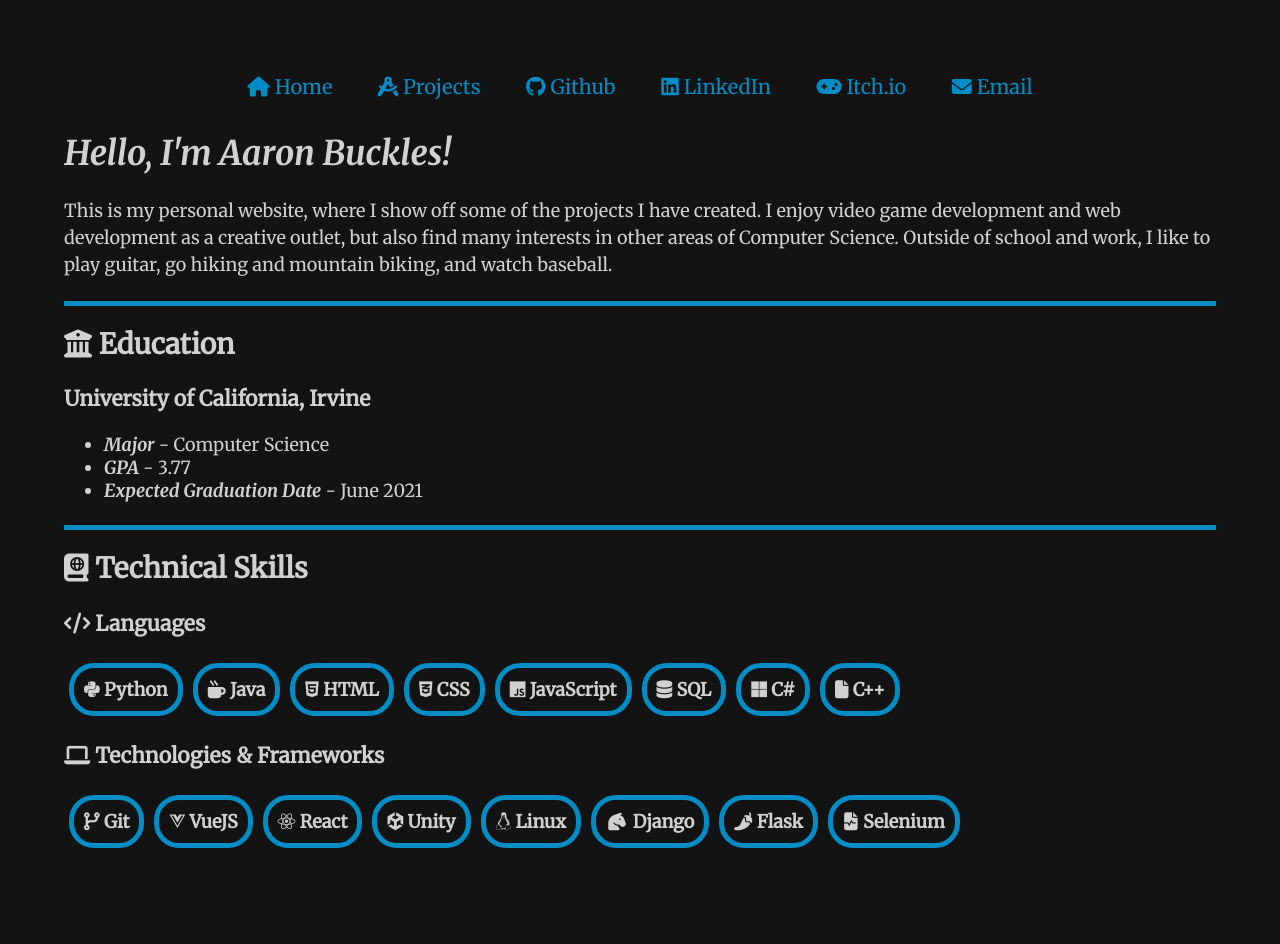
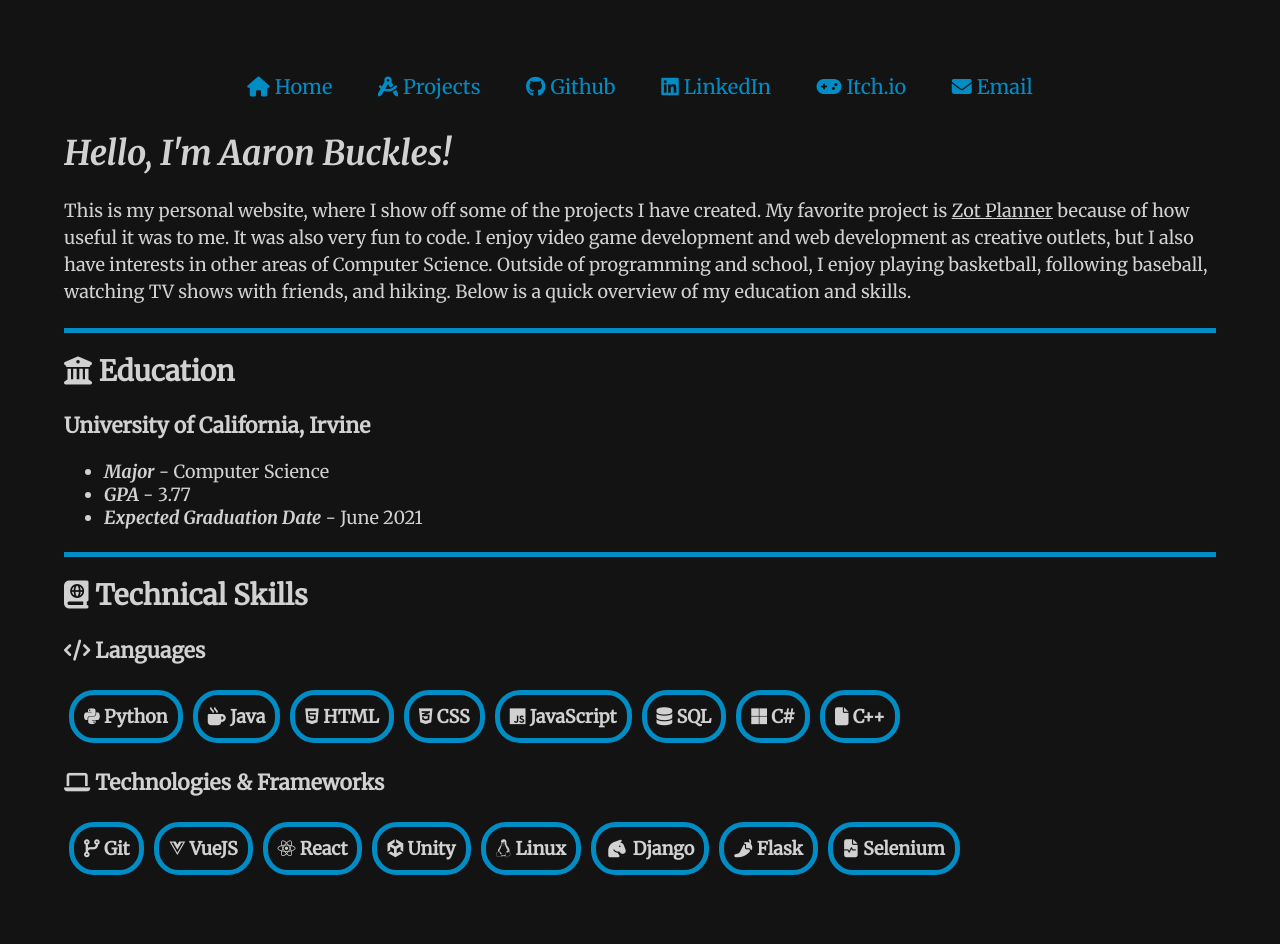
Before and after one commit to Aaron-Buckles/aaron-buckles.github.io, a Jekyll site: the page built from index.html, in a window 1280 px wide. Built offline with Jekyll 4.4.1, drawn with Linux system fonts in a browser that asks for light colours; nearby versions of some CDN libraries; before the commit the page ends 917 px from its top, so only the background shows below that.

Commit message:
Changes homepage description

```diff
--- a/index.html
+++ b/index.html
@@ -5,7 +5,7 @@
 <div class="blurb">
   <h1>Hello, I'm Aaron Buckles!</h1>
 
-  <p>This is my personal website, where I show off some of the projects I have created. I enjoy video game development and web development as a creative outlet, but also find many interests in other areas of Computer Science. Outside of school and work, I like to play guitar, go hiking and mountain biking, and watch baseball.</p>
+  <p>This is my personal website, where I show off some of the projects I have created. My favorite project is <a href="/projects/#zot-planner">Zot Planner</a> because of how useful it was to me. It was also very fun to code. I enjoy video game development and web development as creative outlets, but I also have interests in other areas of Computer Science. Outside of programming and school, I enjoy playing basketball, following baseball, watching TV shows with friends, and hiking. Below is a quick overview of my education and skills.</p>
 
   <h2><i class="fas fa-university"></i> Education</h2>
   <h3>University of California, Irvine</h3>
```
